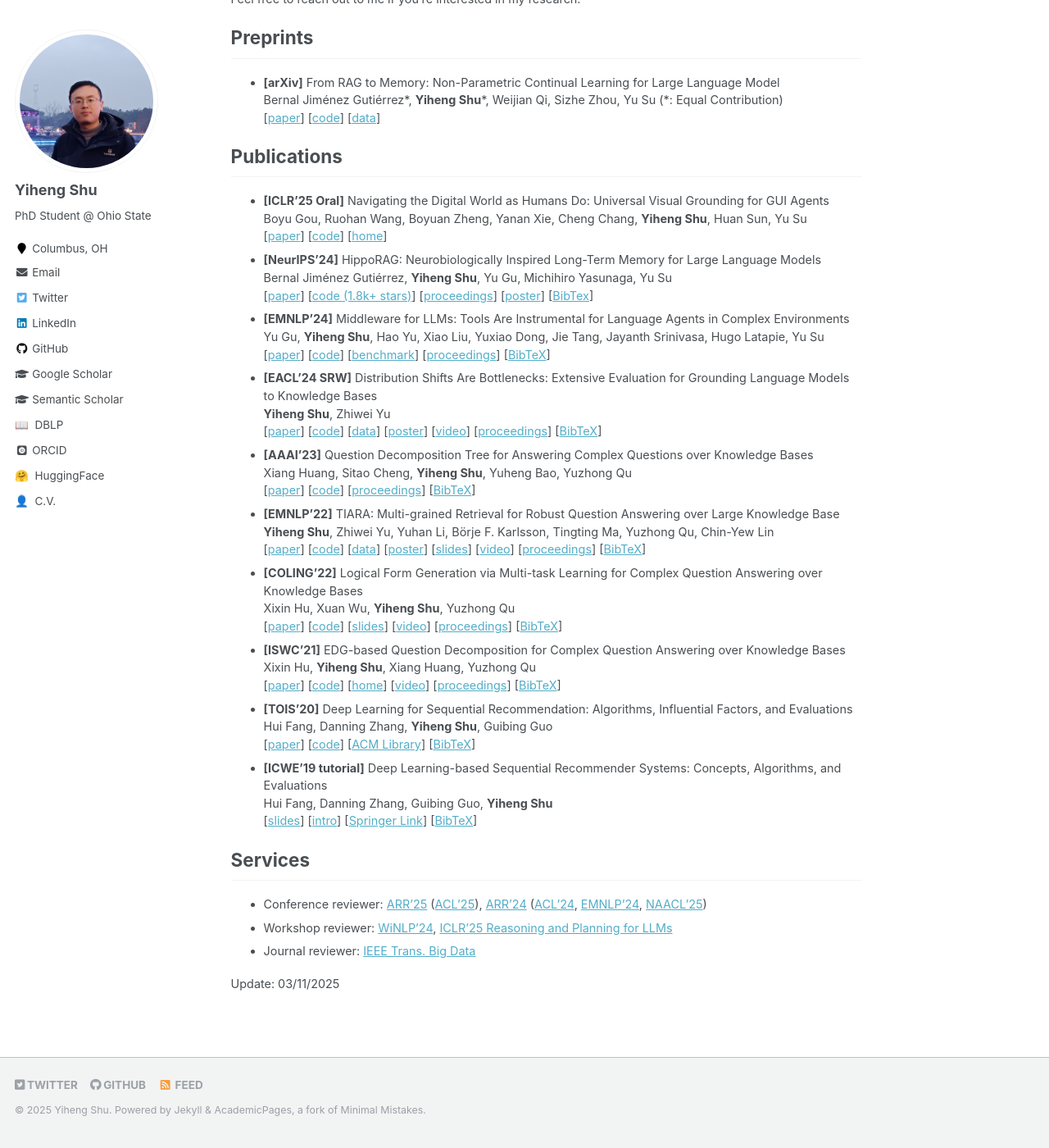
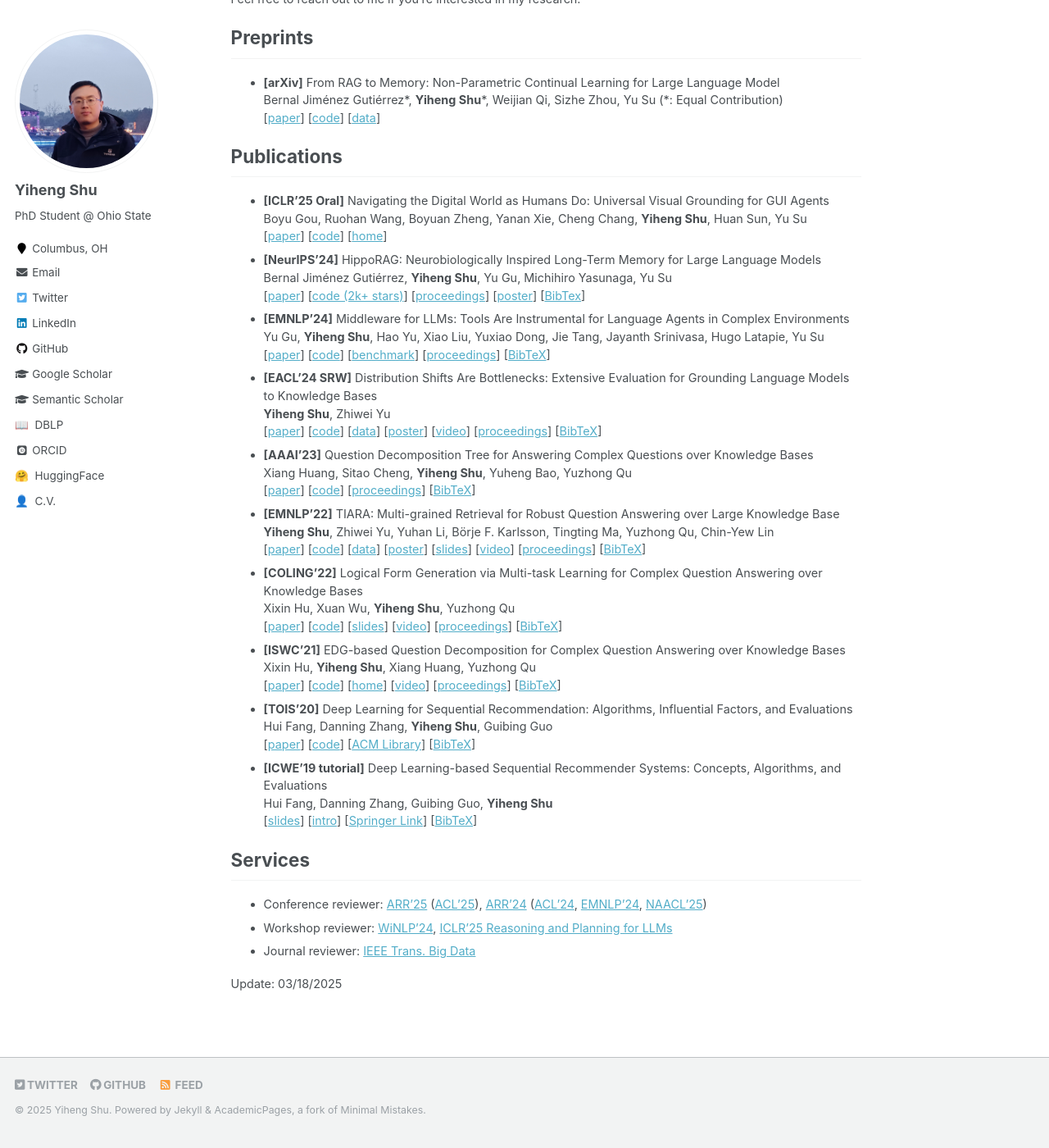
Before and after one commit to yihengshu/yihengshu.github.io, a Jekyll site: the page built from _pages/about.md, in a window 1280 px wide and 1400 px high, scrolled down 368 px. Shown: the whole window at 82% size. Built offline with Jekyll 4.4.1, drawn with Linux system fonts in a browser that asks for light colours; some web fonts are replaced.

Commit message:
Update about.md

```diff
--- a/_pages/about.md
+++ b/_pages/about.md
@@ -39,7 +39,7 @@
 - **[NeurIPS'24]** HippoRAG: Neurobiologically Inspired Long-Term Memory for Large Language Models
 Bernal Jiménez Gutiérrez, **Yiheng Shu**, Yu Gu, Michihiro Yasunaga, Yu Su
 [[paper](https://arxiv.org/abs/2405.14831)]
-[[code (1.8k+ stars)](https://github.com/OSU-NLP-Group/HippoRAG/tree/legacy)]
+[[code (2k+ stars)](https://github.com/OSU-NLP-Group/HippoRAG/tree/legacy)]
 [[proceedings](https://proceedings.neurips.cc/paper_files/paper/2024/hash/6ddc001d07ca4f319af96a3024f6dbd1-Abstract-Conference.html)]
 [[poster](https://neurips.cc/virtual/2024/poster/94043)]
 [[BibTex](https://proceedings.neurips.cc/paper_files/paper/25031-/bibtex)]
@@ -111,4 +111,4 @@
 - Journal reviewer: [IEEE Trans. Big Data](https://ieeexplore.ieee.org/xpl/RecentIssue.jsp?punumber=6687317)
 
 
-Update: 03/11/2025
+Update: 03/18/2025
```
